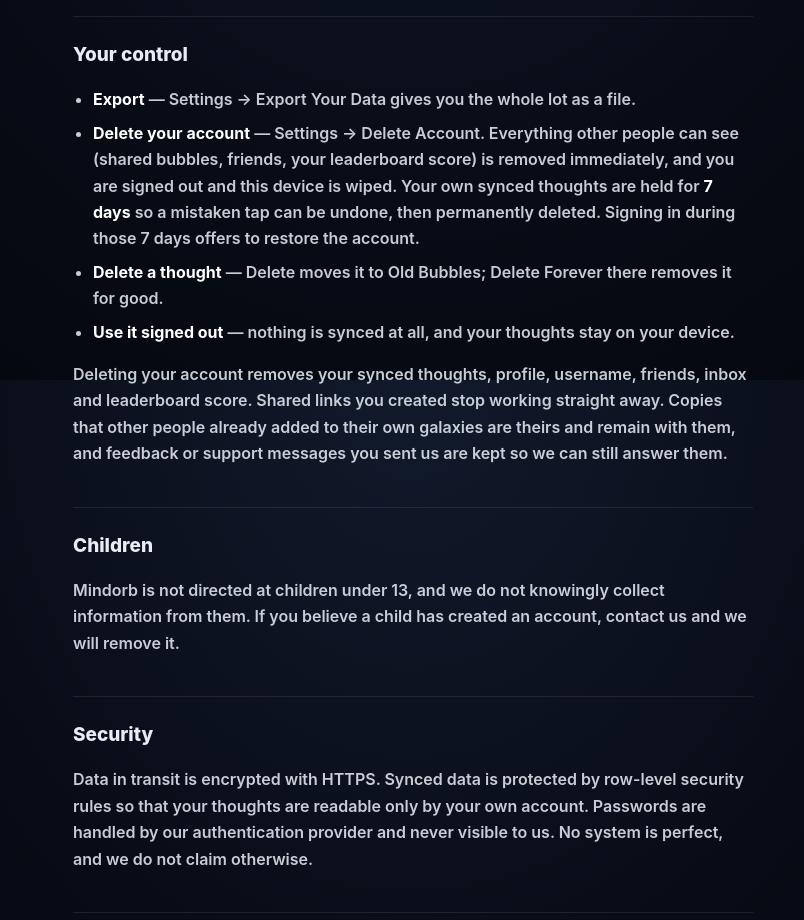
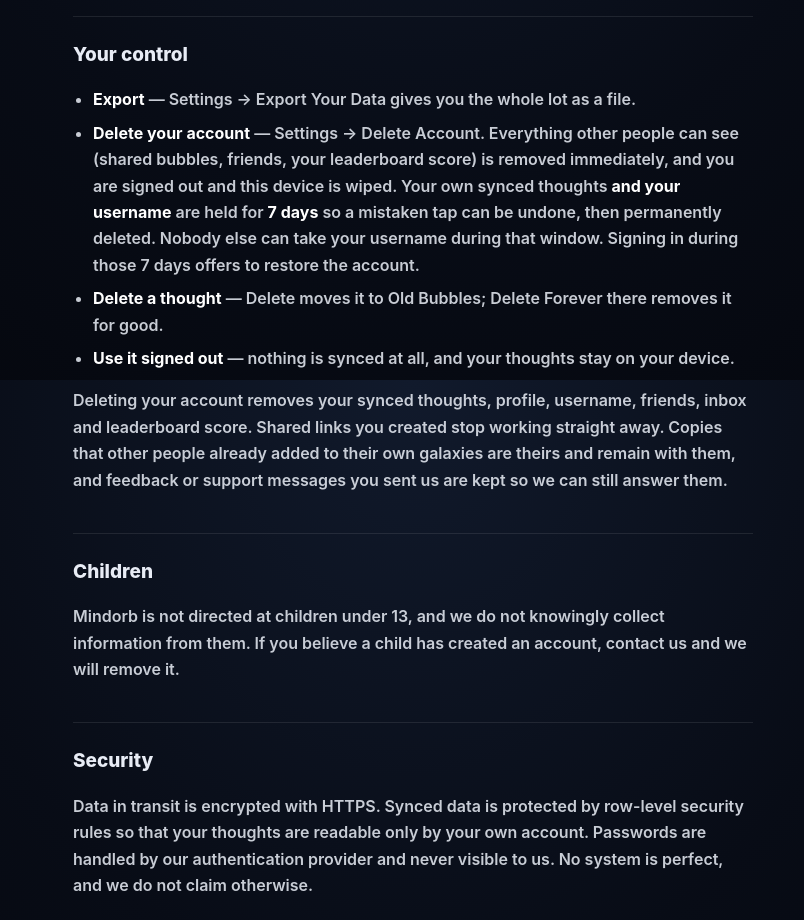
Before and after one commit to judagreen06-sudo/Mindorb, a plain HTML site: page privacy.html in a window 1280 px wide. Shown: the part 2820-3740 px from the top of the page, without its empty margins (227-1031 px from the left). Drawn offline with Linux system fonts and the light colour scheme.

Commit message:
Enhance account deletion explanation in privacy.html

```diff
--- a/privacy.html
+++ b/privacy.html
@@ -118,7 +118,7 @@
   <h2>Your control</h2>
   <ul>
     <li><strong>Export</strong> — Settings → Export Your Data gives you the whole lot as a file.</li>
-    <li><strong>Delete your account</strong> — Settings → Delete Account. Everything other people can see (shared bubbles, friends, your leaderboard score) is removed immediately, and you are signed out and this device is wiped. Your own synced thoughts are held for <strong>7 days</strong> so a mistaken tap can be undone, then permanently deleted. Signing in during those 7 days offers to restore the account.</li>
+    <li><strong>Delete your account</strong> — Settings → Delete Account. Everything other people can see (shared bubbles, friends, your leaderboard score) is removed immediately, and you are signed out and this device is wiped. Your own synced thoughts <strong>and your username</strong> are held for <strong>7 days</strong> so a mistaken tap can be undone, then permanently deleted. Nobody else can take your username during that window. Signing in during those 7 days offers to restore the account.</li>
     <li><strong>Delete a thought</strong> — Delete moves it to Old Bubbles; Delete Forever there removes it for good.</li>
     <li><strong>Use it signed out</strong> — nothing is synced at all, and your thoughts stay on your device.</li>
   </ul>
```
